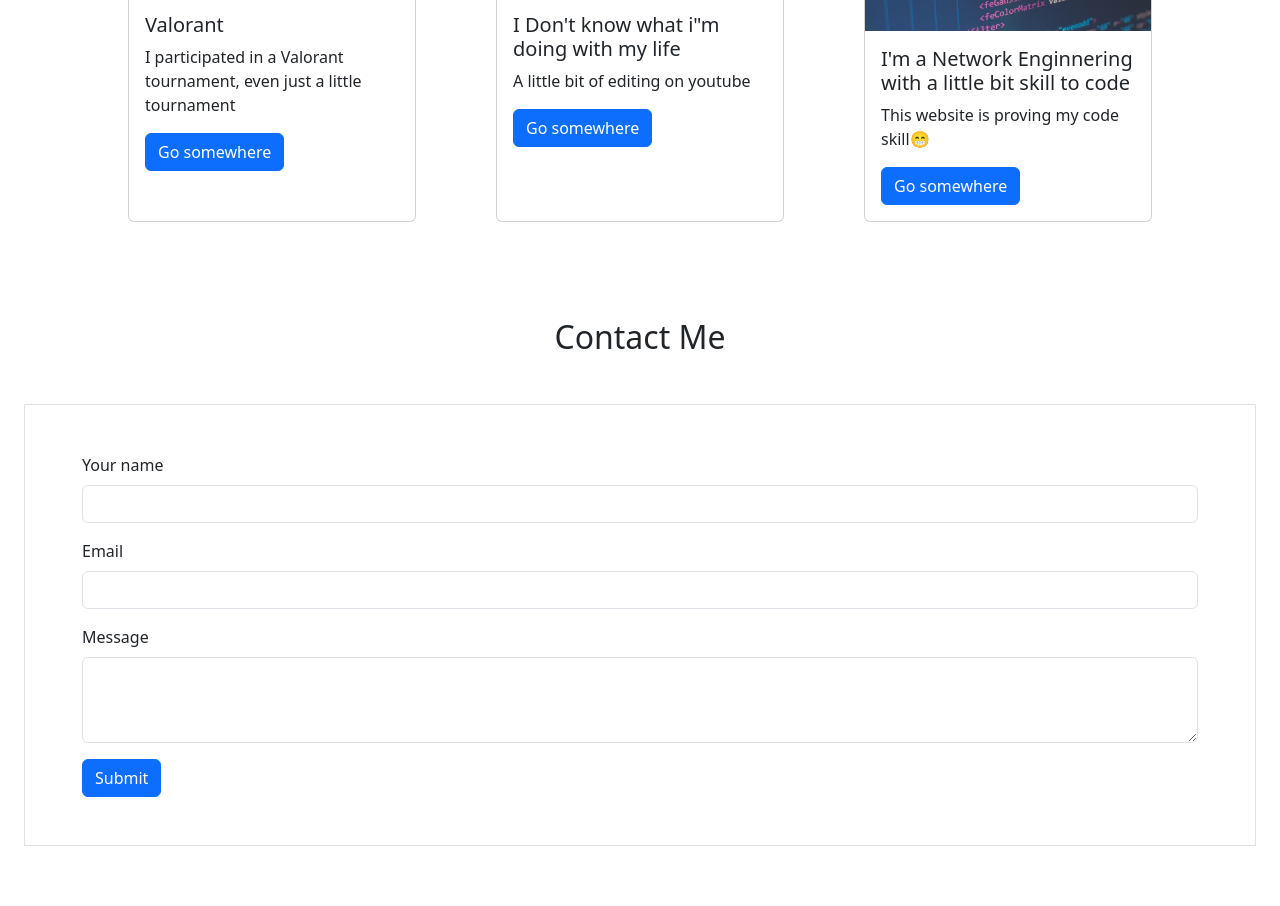
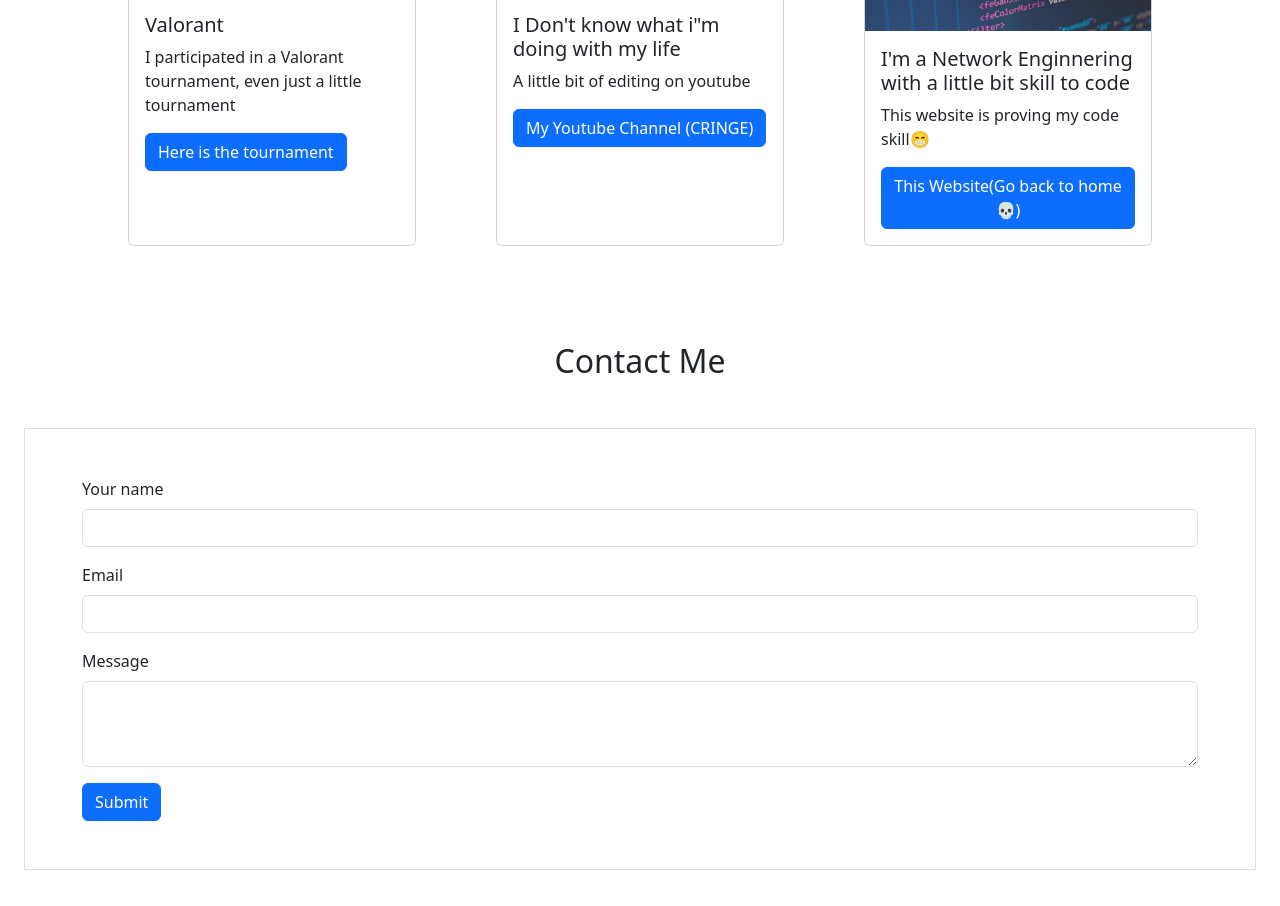
Before and after one commit to WhatTry/Website-Portofolio-Faishal, a plain HTML site: page index.html in a window 1280 px wide. Shown: the part 1427-2333 px from the top of the page. Drawn offline with nearby package versions, Linux system fonts and the light colour scheme.

Commit message:
sec commit

```diff
--- a/index.html
+++ b/index.html
@@ -90,7 +90,7 @@
     <div class="card-body">
       <h5 class="card-title">Valorant</h5>
       <p class="card-text">I participated in a Valorant tournament, even just a little tournament</p>
-      <a href="https://www.youtube.com/watch?v=FDZbavbFUIU&ab_channel=AOCMonitorIndonesia" target="_blank" class="btn btn-primary">Go somewhere</a>
+      <a href="https://www.youtube.com/watch?v=FDZbavbFUIU&ab_channel=AOCMonitorIndonesia" target="_blank" class="btn btn-primary">Here is the tournament</a>
     </div>
   </div>
   <div class="card" style="width: 18rem;">
@@ -98,7 +98,7 @@
     <div class="card-body">
       <h5 class="card-title">I Don't know what i"m doing with my life</h5>
       <p class="card-text">A little bit of editing on youtube</p>
-      <a href="https://www.youtube.com/@FuziiEdit" target="_blank" class="btn btn-primary">Go somewhere</a>
+      <a href="https://www.youtube.com/@FuziiEdit" target="_blank" class="btn btn-primary">My Youtube Channel (CRINGE)</a>
     </div>
   </div>
   <div class="card" style="width: 18rem;">
@@ -106,7 +106,7 @@
     <div class="card-body">
       <h5 class="card-title">I'm a Network Enginnering with a little bit skill to code</h5>
       <p class="card-text">This website is proving my code skill😁</p>
-      <a href="https://whattry.github.io/Website-Portofolio-Faishal/" target="_blank" class="btn btn-primary">Go somewhere</a>
+      <a href="https://whattry.github.io/Website-Portofolio-Faishal/" target="_blank" class="btn btn-primary">This Website(Go back to home💀)</a>
     </div>
   </div>
 </div>
```
